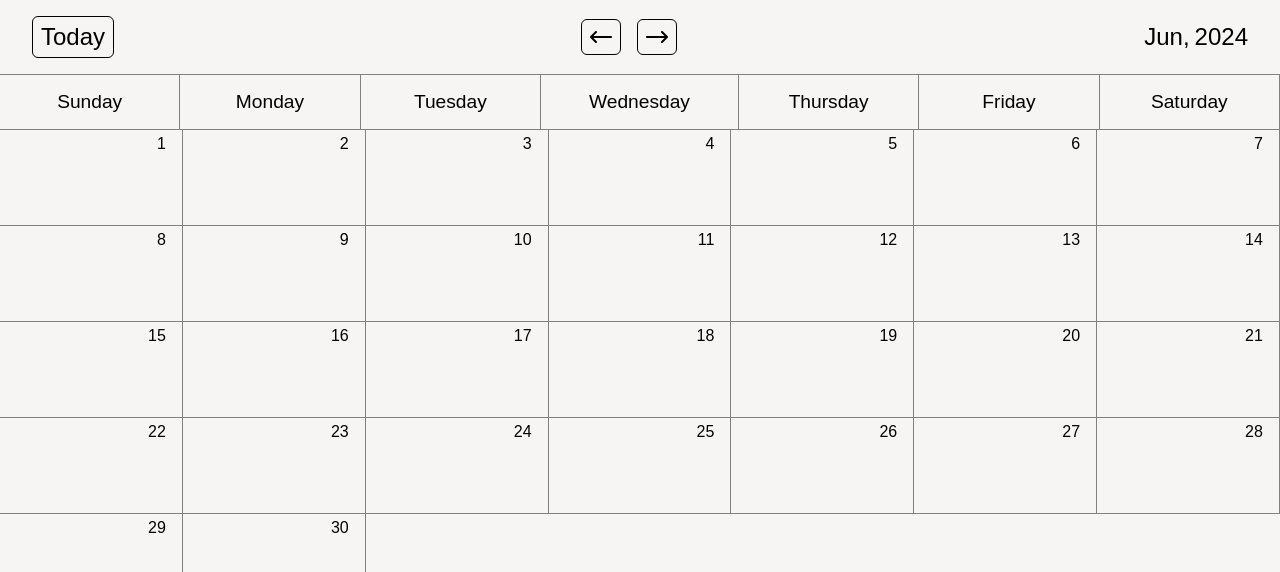
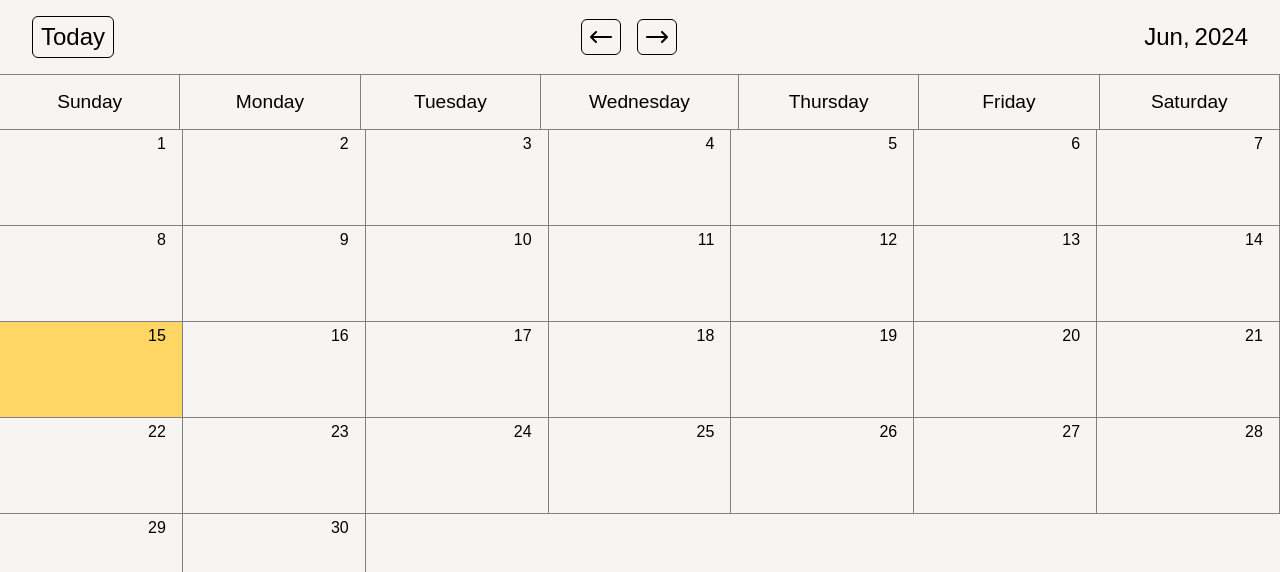
Before and after one commit to k-gourav/calendar-app, a React (Create React App) app: page / in a window 1280 px wide. Shown: the top 572 px of the page. Built offline with nearby package versions, Linux system fonts and the light colour scheme; a web font is replaced by a local one.

Commit message:
Added highlight to today's day

```diff
--- a/src/App.css
+++ b/src/App.css
@@ -85,3 +85,6 @@ img{
   padding: 0.3rem 1rem;
   justify-content: flex-end;
 }
+.today-color-day{
+  background-color: rgb(255, 214, 100);
+}
--- a/src/components/Dates.js
+++ b/src/components/Dates.js
@@ -1,15 +1,19 @@
 const Dates = ({ currentMonth, currentYear }) => {
   const daysInMonth = new Date(currentYear, currentMonth + 1, 0).getDate();
-//   const firstDay = daysInMonth.getDay()
+  const coloredDay = new Date()
   const daysArray = [...Array(daysInMonth).keys()].map((i) => i + 1);
 
   return (
     <>
       <div className="date-container">
         {daysArray.map((day) => (
-          <div key={day} className="date-content">
+          (currentMonth === coloredDay.getMonth() && currentYear === coloredDay.getFullYear() && day === coloredDay.getDate()) ?
+            <div key={day} className="date-content today-color-day">
             {day}
-          </div>
+          </div> : <div key={day} className="date-content">
+          {day}
+        </div>
+
         ))}
       </div>
       {/* <div>{firstDay}</div> */}
```
